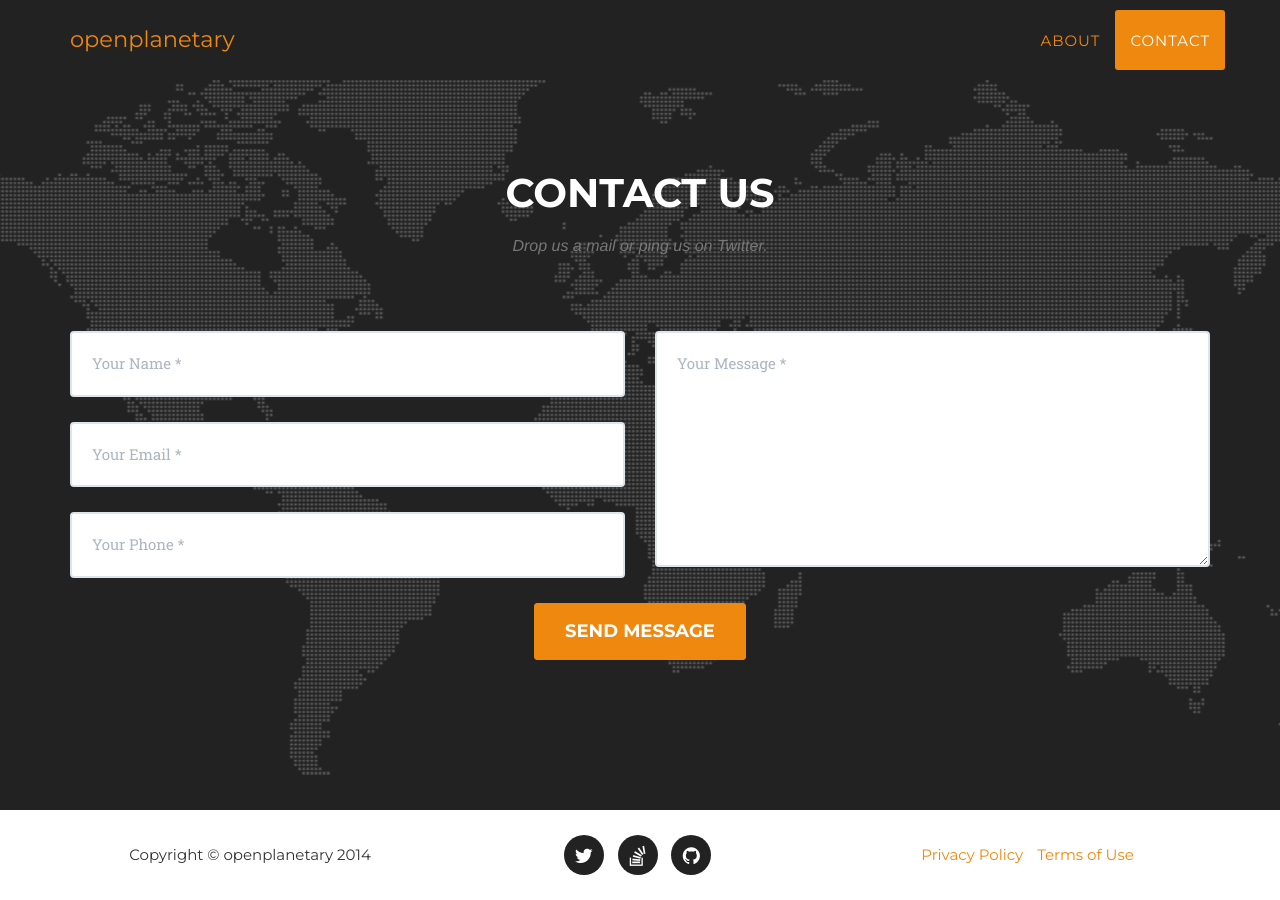
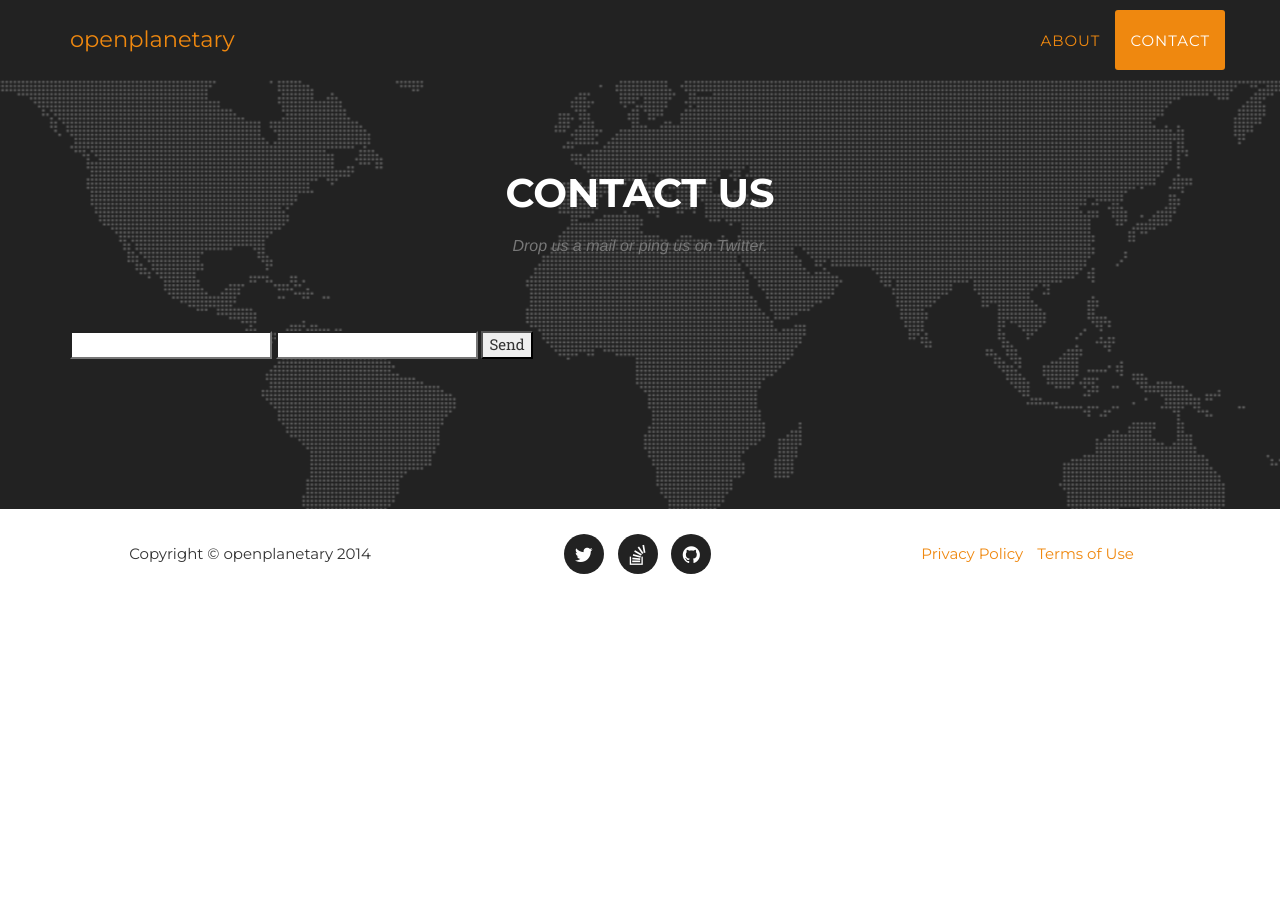
Before and after one commit to openplanetary/openplanetary.github.io, a Jekyll site: the page built from index.html, in a window 1280 px wide and 900 px high, scrolled down 2545 px. Built offline with Jekyll 4.4.1, drawn with Linux system fonts in a browser that asks for light colours; some web fonts are replaced; after the commit the page ends 3144 px from its top, so only the background shows below that.

Commit message:
simple form test

```diff
--- a/_includes/contact.html
+++ b/_includes/contact.html
@@ -8,34 +8,10 @@
             </div>
             <div class="row">
                 <div class="col-lg-12">
-                    <form name="sentMessage" id="contactForm" novalidate>
-                        <div class="row">
-                            <div class="col-md-6">
-                                <div class="form-group">
-                                    <input type="text" class="form-control" placeholder="Your Name *" id="name" required data-validation-required-message="Please enter your name.">
-                                    <p class="help-block text-danger"></p>
-                                </div>
-                                <div class="form-group">
-                                    <input type="email" class="form-control" placeholder="Your Email *" id="email" required data-validation-required-message="Please enter your email address.">
-                                    <p class="help-block text-danger"></p>
-                                </div>
-                                <div class="form-group">
-                                    <input type="tel" class="form-control" placeholder="Your Phone *" id="phone" required data-validation-required-message="Please enter your phone number.">
-                                    <p class="help-block text-danger"></p>
-                                </div>
-                            </div>
-                            <div class="col-md-6">
-                                <div class="form-group">
-                                    <textarea class="form-control" placeholder="Your Message *" id="message" required data-validation-required-message="Please enter a message."></textarea>
-                                    <p class="help-block text-danger"></p>
-                                </div>
-                            </div>
-                            <div class="clearfix"></div>
-                            <div class="col-lg-12 text-center">
-                                <div id="success"></div>
-                                <button type="submit" class="btn btn-xl">Send Message</button>
-                            </div>
-                        </div>
+                    <form action="//formspree.io/watch.n.learn@gmail.com" method="POST">
+                        <input type="text" name="name">
+                        <input type="email" name="_replyto">
+                        <input type="submit" value="Send">
                     </form>
                 </div>
             </div>
```
